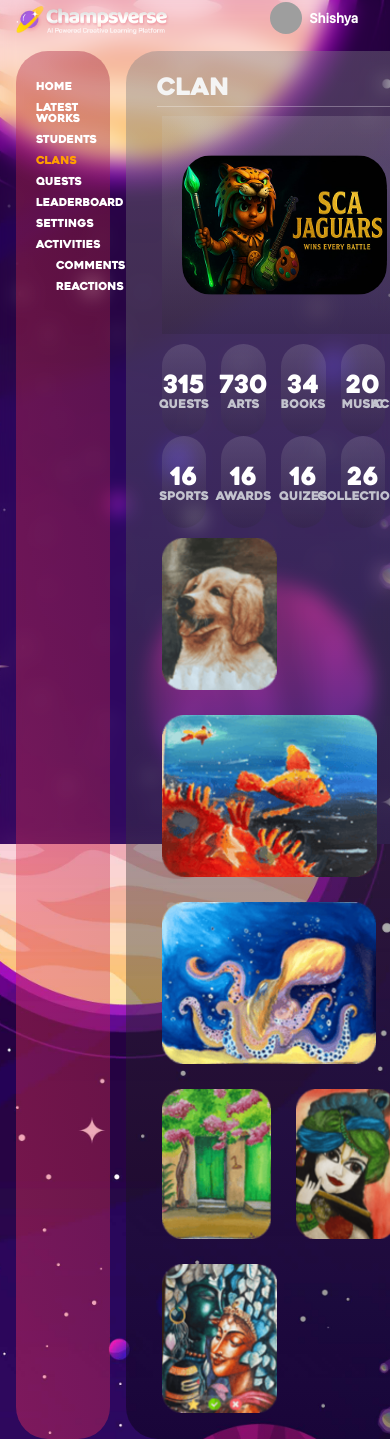
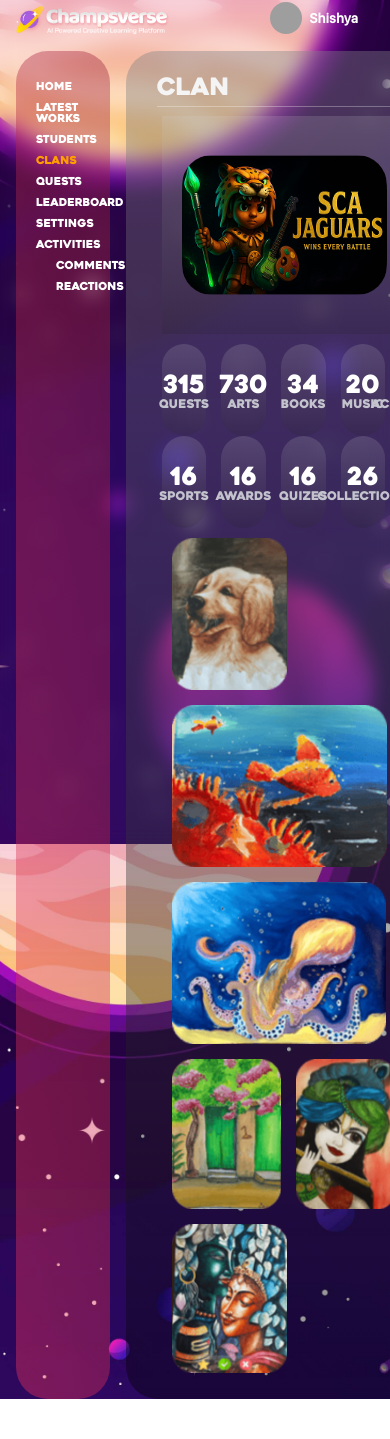
Before and after one commit to Ajith-Arasu/champsvers-2.0, a React (Vite) app: page /clans/1/details in a window 390 px wide. Shown: the top 1439 px of the page. After the commit the page ends 1399 px from the top, so only its background shows below. Built offline with nearby package versions, Linux system fonts and the light colour scheme; grey boxes are pictures that could not be loaded.

Commit message:
latest work responsive

```diff
--- a/src/components/Studentcreations/style.module.css
+++ b/src/components/Studentcreations/style.module.css
@@ -3,7 +3,7 @@
   display:flex;
   gap:25px;
   flex-wrap: wrap;
-  padding-left: 0px 10px;
+  padding: 0px 10px;
   }
 .image_gallery{
   width:80%;
@@ -12,3 +12,11 @@
   object-fit: contain;
   border:30px;
 }
+@media (max-width: 768px) {
+.student_creations{
+  gap:15px;
+  }
+.image_gallery {
+  width: 100%;
+ }
+}
--- a/src/pages/LatestWorks/styles.module.css
+++ b/src/pages/LatestWorks/styles.module.css
@@ -12,7 +12,7 @@
   display: inline-block;
   padding: 0px 20px 10px 5px;
 }
-.title::after {
+/*.title::after {
   content: "";
   position: absolute;
   left: 5px;
@@ -22,7 +22,7 @@
   max-width: 1200px;
   background-color: #FFFFFF;
   opacity:30%;
-}
+}*/
 .works_gallery{
     display: flex;
     flex-direction: column;
@@ -31,3 +31,18 @@
     align-items: center;
     padding:30px 0px 20px 60px;
 }
+@media (max-width: 768px) {
+  .latestwork {
+    border-radius: 30px;
+    padding: 5px;
+  }
+  .title {
+    font-size: 18px;
+  }
+  .works_gallery {
+    padding: 20px 10px;
+    gap: 15px;
+    align-items: center;
+  }
+
+}
```
